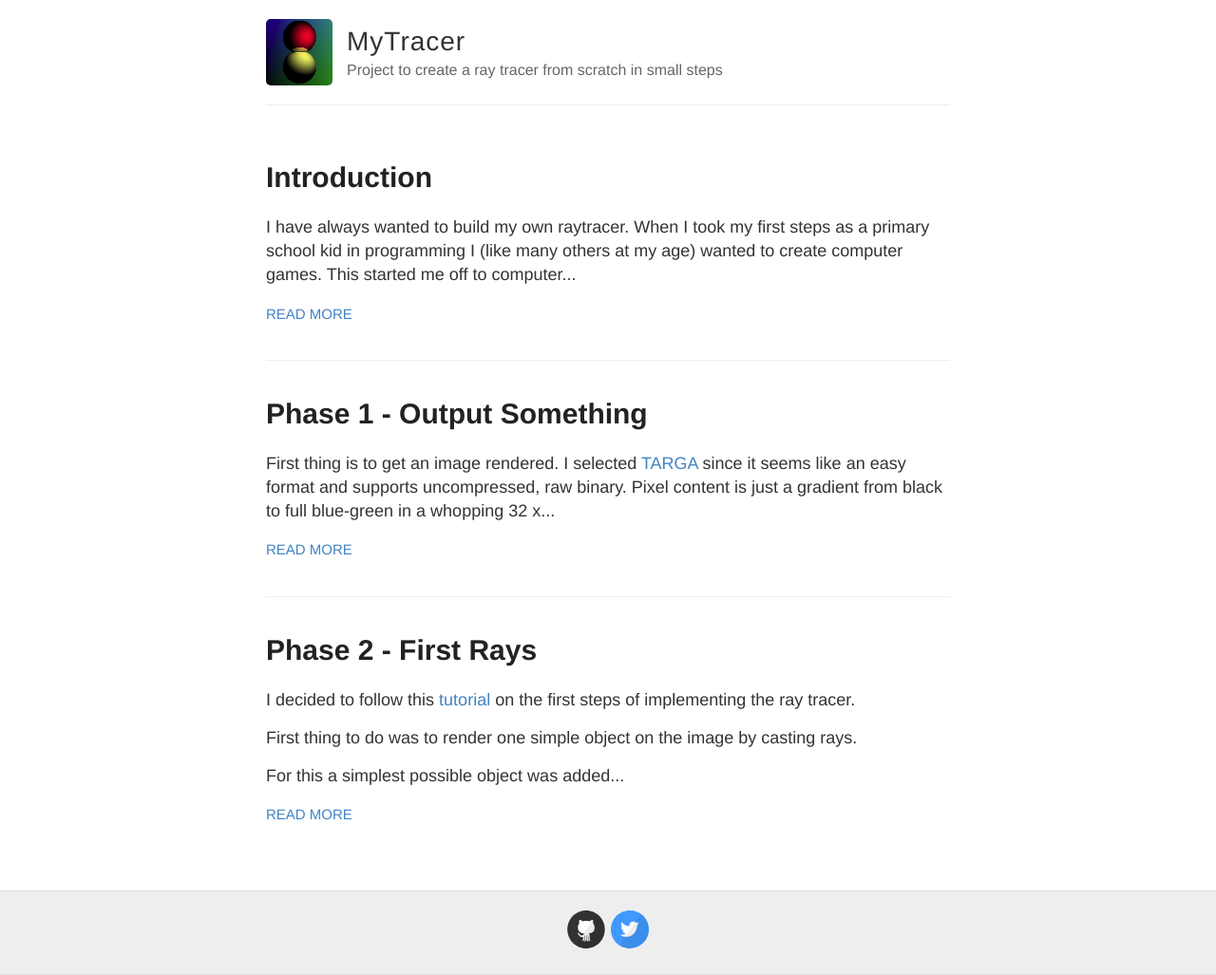
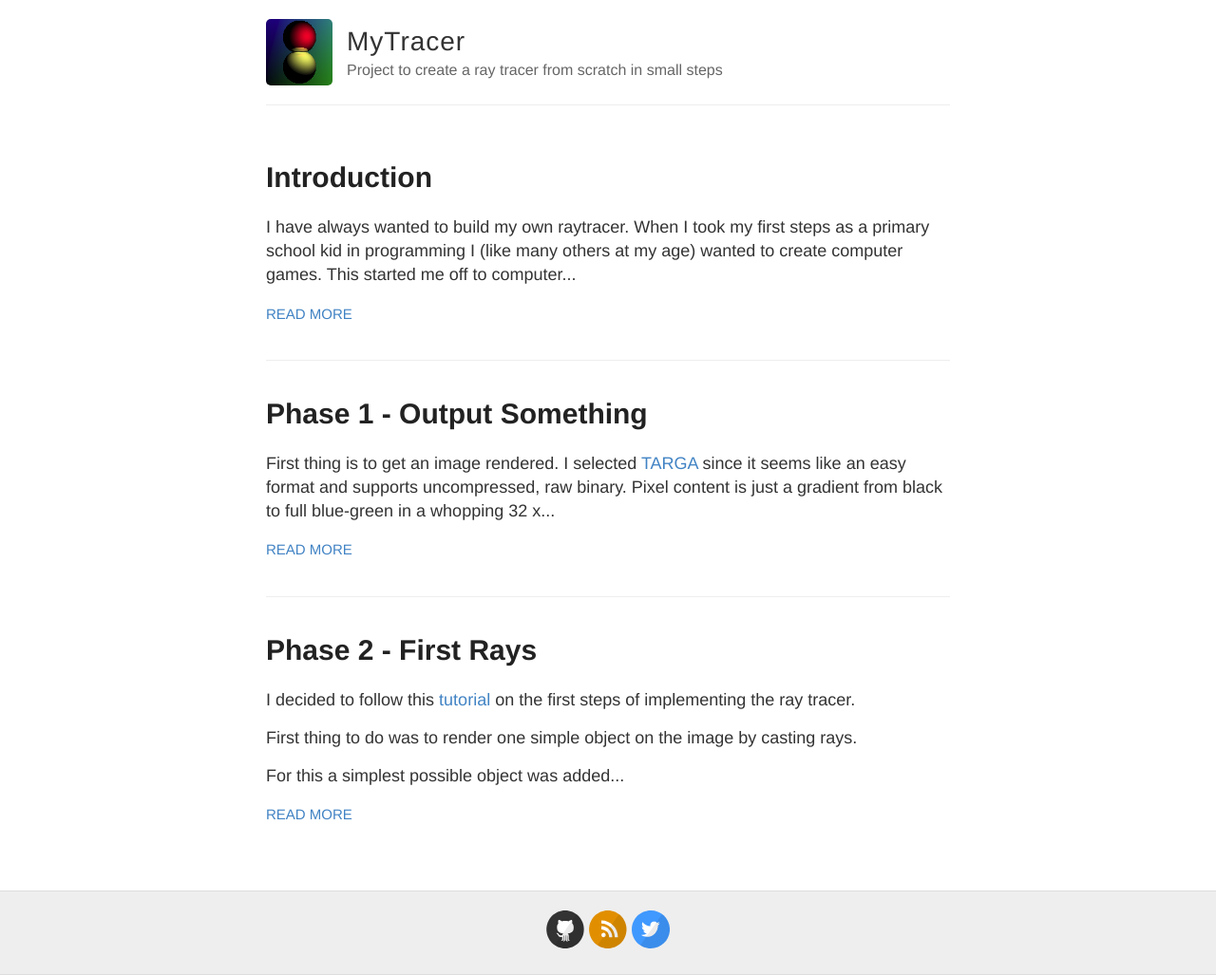
Before and after one commit to uhef/mytracer, a Jekyll site: the page built from index.html, in a window 1280 px wide. Shown: the whole page at 95% size. Built offline with Jekyll 4.4.1, drawn with Linux system fonts in a browser that asks for light colours; Markdown is read by kramdown in place of the engine named in the settings.

Commit message:
Enable rss feed on the blog

```diff
--- a/_config.yml
+++ b/_config.yml
@@ -25,7 +25,7 @@ footer-links:
   instagram:
   linkedin:
   pinterest:
-  rss: # just type anything here for a working RSS icon, make sure you set the "url" above!
+  rss: mytracer
   twitter: uhef
   stackoverflow: # your stackoverflow profile, e.g. "users/50476/bart-kiers"
 
```
Also changed, not shown: 1 other file.
